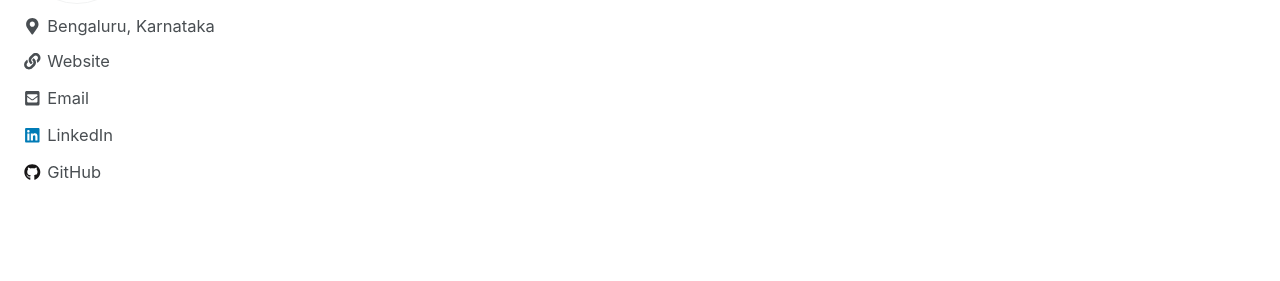
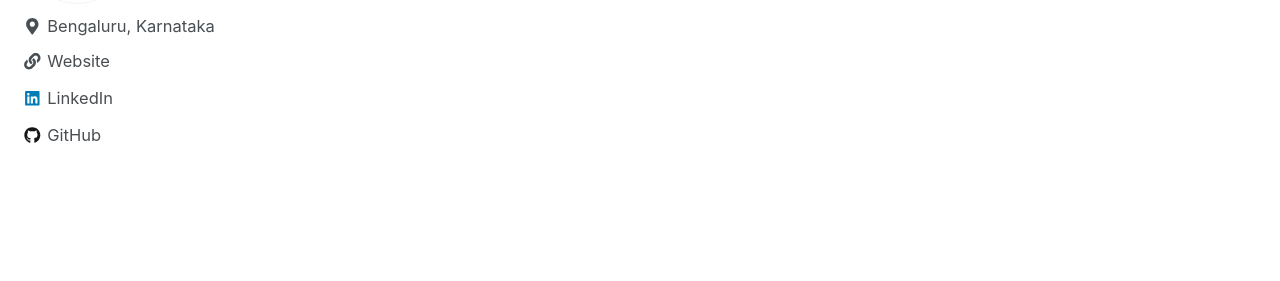
Before and after one commit to gopalrahulrg/gopalrahulrg.github.io, a Jekyll site: the page built from _pages/blog.md, in a window 1280 px wide. Shown: the part 250-531 px from the top of the page. Built offline with Jekyll 4.4.1, drawn with Linux system fonts in a browser that asks for light colours; nearby versions of some CDN libraries.

Commit message:
Update _config.yml

```diff
--- a/_config.yml
+++ b/_config.yml
@@ -102,7 +102,7 @@ author:
   instagram        :
   lastfm           :
   linkedin         : "gopalrahulrg" # "john-doe-12345678" (the last part of your profile url, e.g. https://www.linkedin.com/in/john-doe-12345678)
-  email            : "gopalrahul.rg@gmail.com"
+  email            : # "gopalrahul.rg@gmail.com"
   uri              : "https://www.coursera.org/user/c4a1b21896257628a5bc3e390cea5808"
   pinterest        :
   soundcloud       :
```
